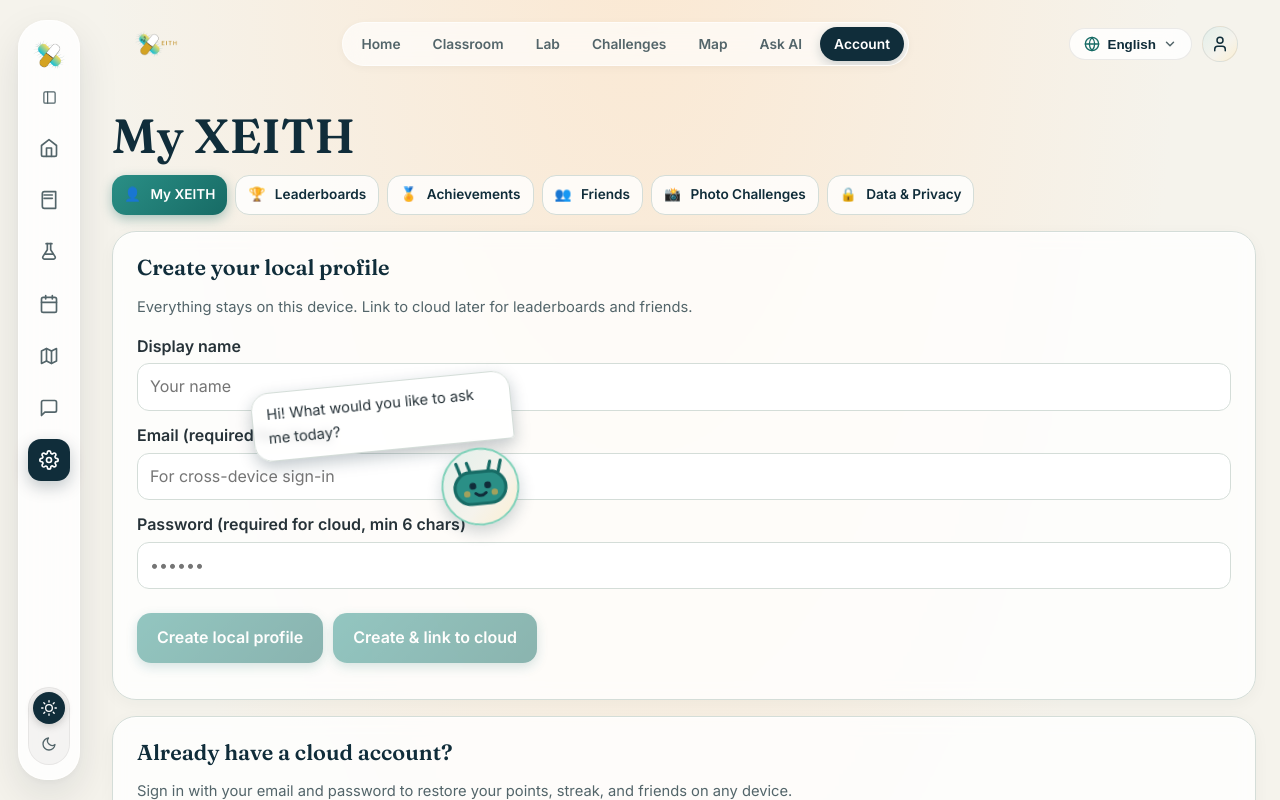
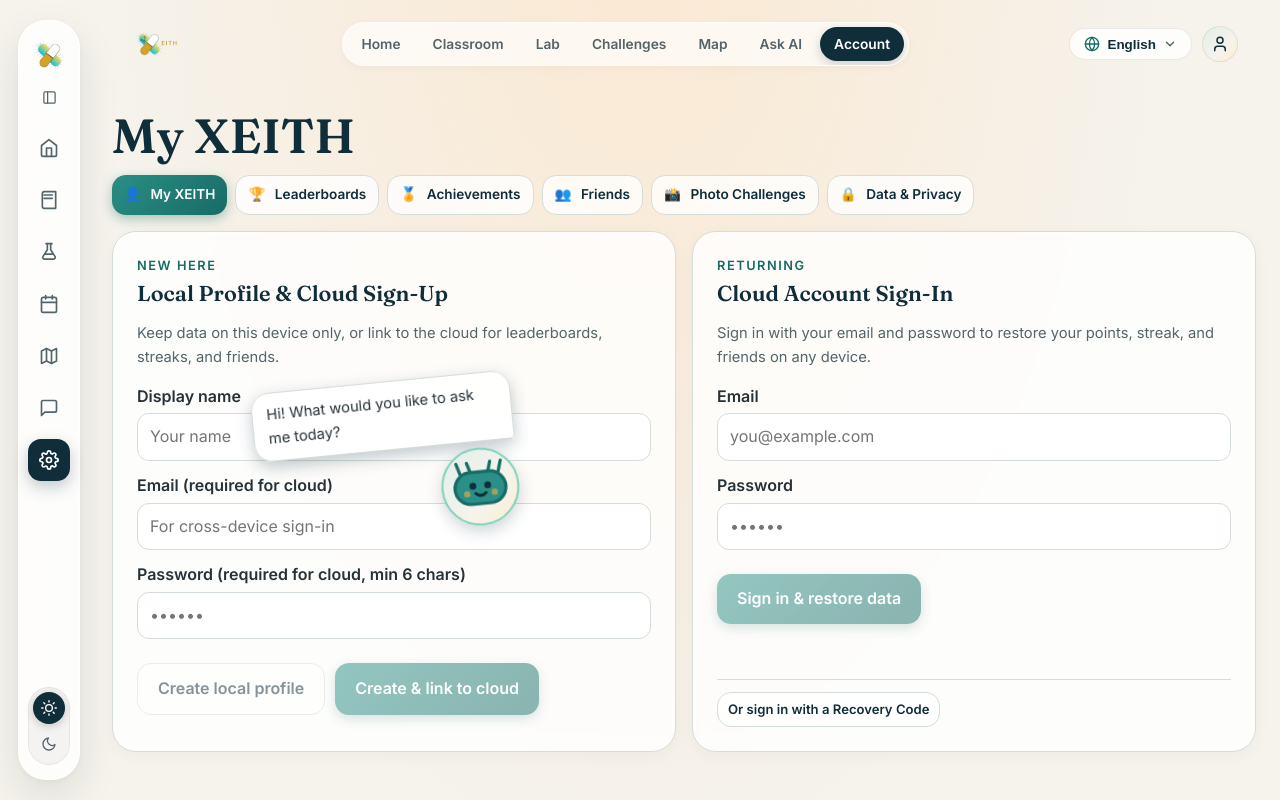
Before and after one commit to echemv/xeith_v2, a React (Vite) app: page /account in a window 1280 px wide. Both pictures are taken after a click on the button "English". Shown: the top 800 px of the page. Built offline with nearby package versions, Linux system fonts and the light colour scheme.

Commit message:
Fix sticky navbar scroll jitter and place Account local/cloud cards side by side

```diff
--- a/src/components/Layout.jsx
+++ b/src/components/Layout.jsx
@@ -44,7 +44,8 @@ export default function Layout() {
 
   useEffect(() => {
     const handleScroll = () => {
-      setScrolled(window.scrollY > 16)
+      const y = window.scrollY
+      setScrolled((prev) => (prev ? y > 8 : y > 40))
     }
     window.addEventListener('scroll', handleScroll, { passive: true })
     handleScroll()
--- a/src/pages/Account.jsx
+++ b/src/pages/Account.jsx
@@ -268,18 +268,21 @@ export default function Account() {
       {tab === 'profile' && (
         <>
           {!profile && !cloudUser ? (
-            <>
+            <div className="account-split-grid">
             <section className="card glass">
-              <h3>{t('Create your local profile')}</h3>
-              <p className="muted">{t('Everything stays on this device. Link to cloud later for leaderboards and friends.')}</p>
+              <div>
+                <p className="eyebrow">{t('New here')}</p>
+                <h3>{t('Local Profile & Cloud Sign-Up')}</h3>
+                <p className="muted">{t('Keep data on this device only, or link to the cloud for leaderboards, streaks, and friends.')}</p>
                 <label htmlFor="n">{t('Display name')}</label>
                 <input id="n" value={name} onChange={(e) => setName(e.target.value)} maxLength={30} placeholder={t('Your name')} />
                 <label htmlFor="e">{t('Email (required for cloud)')}</label>
                 <input id="e" type="email" value={email} onChange={(e) => setEmail(e.target.value)} placeholder={t('For cross-device sign-in')} />
                 <label htmlFor="pw">{t('Password (required for cloud, min 6 chars)')}</label>
                 <input id="pw" type="password" value={password} onChange={(e) => setPassword(e.target.value)} placeholder="••••••" />
-              <div className="row">
-                <button className="btn" disabled={!name.trim() || loading} onClick={() => createProfile(name, email)}>
+              </div>
+              <div className="row" style={{ marginTop: '12px' }}>
+                <button className="btn ghost" disabled={!name.trim() || loading} onClick={() => createProfile(name, email)}>
                   {t('Create local profile')}
                 </button>
                 <button className="btn" disabled={!name.trim() || !email.trim() || password.length < 6 || loading} onClick={handleCloudRegister}>
@@ -287,18 +290,21 @@ export default function Account() {
                 </button>
               </div>
             </section>
-            <section className="card glass" style={{ marginTop: '14px' }}>
-              <h3>{t('Already have a cloud account?')}</h3>
+            <section className="card glass">
+              <div>
+                <p className="eyebrow">{t('Returning')}</p>
+                <h3>{t('Cloud Account Sign-In')}</h3>
                 <p className="muted">{t('Sign in with your email and password to restore your points, streak, and friends on any device.')}</p>
 
                 <label htmlFor="le">{t('Email')}</label>
                 <input id="le" type="email" value={loginEmail} onChange={(e) => setLoginEmail(e.target.value)} placeholder="you@example.com" />
                 <label htmlFor="lpw">{t('Password')}</label>
                 <input id="lpw" type="password" value={loginPassword} onChange={(e) => setLoginPassword(e.target.value)} placeholder="••••••" />
-              <div className="row">
+                <div className="row" style={{ marginTop: '12px' }}>
                   <button className="btn" disabled={!loginEmail.trim() || !loginPassword || loading} onClick={() => handleCloudLogin(false)}>
                     {t('Sign in & restore data')}
                   </button>
+                </div>
               </div>
 
               <div style={{ marginTop: '14px', paddingTop: '12px', borderTop: '1px solid var(--line)' }}>
@@ -323,9 +329,9 @@ export default function Account() {
                 )}
               </div>
             </section>
-            </>
+            </div>
           ) : (
-            <>
+            <div className="account-split-grid">
               {/* Local profile section */}
               {profile && !cloudUser && (
                 <section className="card glass">
@@ -417,7 +423,7 @@ export default function Account() {
                   <button className="btn" onClick={handleSync} disabled={loading} style={{ marginTop: '12px', width: '100%' }}>{t('Sync to cloud now')}</button>
                 </section>
               )}
-            </>
+            </div>
           )}
 
           {/* Achievements preview on profile tab */}
--- a/src/styles.css
+++ b/src/styles.css
@@ -678,6 +678,8 @@ label{font-weight:600;display:block}
 .chat-classroom-link{display:inline-flex;align-items:center;gap:4px;background:rgba(23,107,101,.1);padding:2px 8px;border-radius:6px;text-decoration:none;font-weight:600;border:1px solid rgba(23,107,101,.25)}
 .chat-classroom-link:hover{background:rgba(23,107,101,.18)}
 [data-theme='dark'] .chat-classroom-link{background:rgba(45,212,191,.12);border-color:rgba(45,212,191,.25);color:#5eead4}
+.account-split-grid{display:grid;grid-template-columns:repeat(auto-fit,minmax(300px,1fr));gap:16px;align-items:stretch}
+.account-split-grid>.card{margin-top:0!important;display:flex;flex-direction:column;justify-content:space-between}
 .composer{display:flex;gap:10px;align-items:flex-end} .composer textarea{margin:0;resize:none}
 /* game */
 .gamebar{display:flex;flex-wrap:wrap;gap:8px;margin-bottom:12px}
```
Lines whose indentation alone changed are shown as unchanged.
